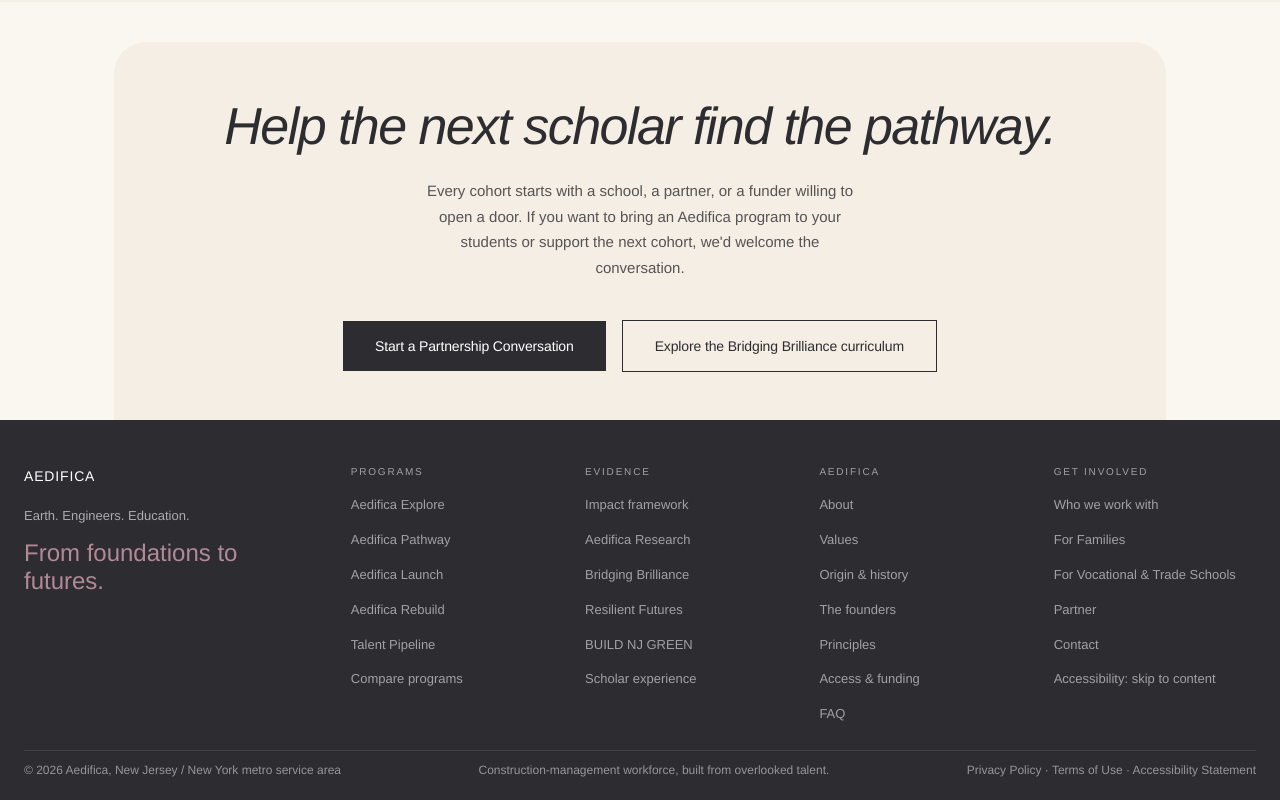
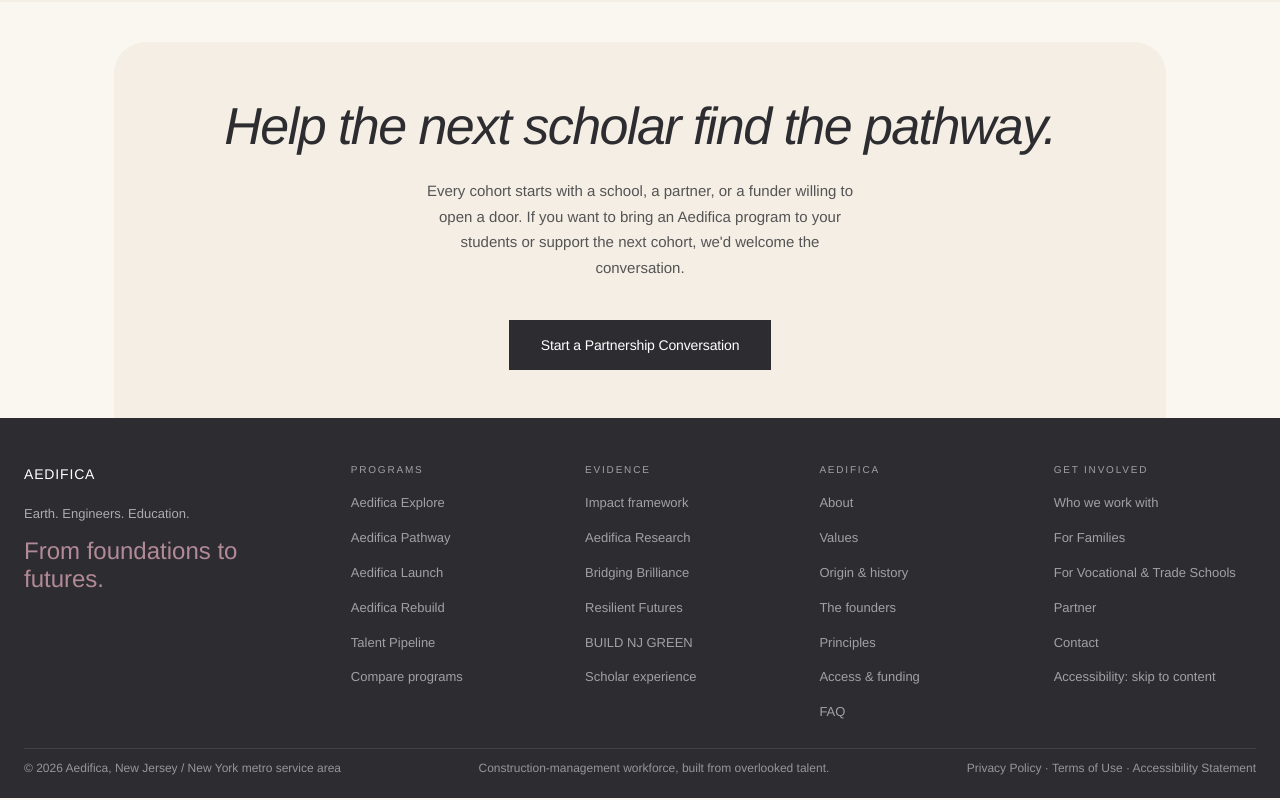
Before and after one commit to OmarSaad90/Aedifica, a Next.js app: page /impact in a window 1280 px wide. Shown: the part 4917-5717 px from the top of the page. Built offline with nearby package versions, Linux system fonts and the light colour scheme.

Commit message:
asdasdasd

```diff
--- a/src/components/CurriculumIndex.tsx
+++ b/src/components/CurriculumIndex.tsx
@@ -11,7 +11,7 @@ const CURRICULA = [
     title: 'Bridging Brilliance: Engineering the Hudson',
     meta: 'Explore · Grades 7–8 · 12 weeks',
     desc: 'Three units, twelve weeks, standards-tagged: from the engineering design process to a load-tested bridge defended before professional judges.',
-    to: '/curriculum/bridging-brilliance',
+    to: '/partner',
     color: 'bg-datum',
   },
   {
--- a/src/components/Footer.tsx
+++ b/src/components/Footer.tsx
@@ -17,7 +17,7 @@ const COLUMNS = [
     links: [
       { label: 'Impact framework', href: '/impact' },
       { label: 'Aedifica Research', href: '/research' },
-      { label: 'Bridging Brilliance', href: '/curriculum/bridging-brilliance' },
+      { label: 'Bridging Brilliance', href: '/partner' },
       { label: 'Resilient Futures', href: '/programs/pathway#resilient' },
       { label: 'BUILD NJ GREEN', href: '/programs/launch#buildnjgreen' },
       { label: 'Scholar experience', href: '/experience' },
--- a/src/views/Explore.tsx
+++ b/src/views/Explore.tsx
@@ -490,8 +490,8 @@ export function Explore() {
                   <Link href="/trade-schools" className="text-anthracite underline underline-offset-2 decoration-anthracite/30 hover:decoration-anthracite transition-colors duration-150">
                     See how the same relationship extends to vocational and trade schools
                   </Link>, or{' '}
-                  <Link href="/research/bridging-brilliance" className="text-anthracite underline underline-offset-2 decoration-anthracite/30 hover:decoration-anthracite transition-colors duration-150">
-                    read the full Building Bridges results
+                  <Link href="/partner" className="text-anthracite underline underline-offset-2 decoration-anthracite/30 hover:decoration-anthracite transition-colors duration-150">
+                    ask us for the full Building Bridges results
                   </Link>.
                 </p>
               </motion.div>
--- a/src/views/Impact.tsx
+++ b/src/views/Impact.tsx
@@ -556,11 +556,6 @@ export function Impact() {
                 style={{ fontFamily: 'var(--font-body)' }}>
                 Start a Partnership Conversation
               </Link>
-              <Link href="/curriculum/bridging-brilliance"
-                className="inline-flex items-center justify-center border border-anthracite text-anthracite text-[14px] tracking-[-0.01em] px-8 py-3.5 active:scale-[0.98] transition-[transform,background-color] duration-150 hover:bg-anthracite/6"
-                style={{ fontFamily: 'var(--font-body)' }}>
-                Explore the Bridging Brilliance curriculum
-              </Link>
             </div>
 
           </motion.div>
```
